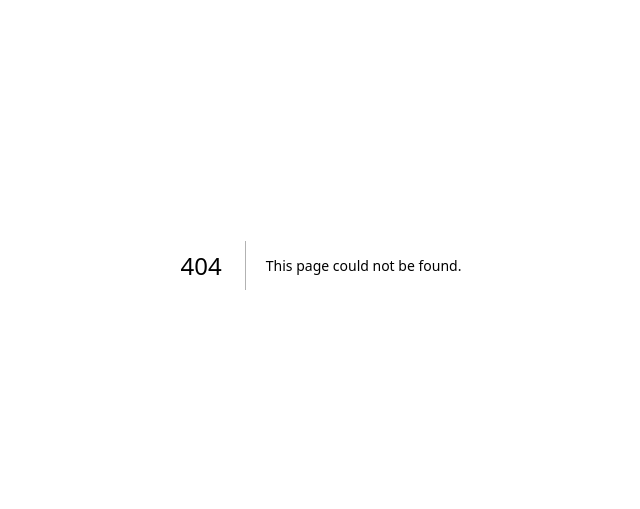
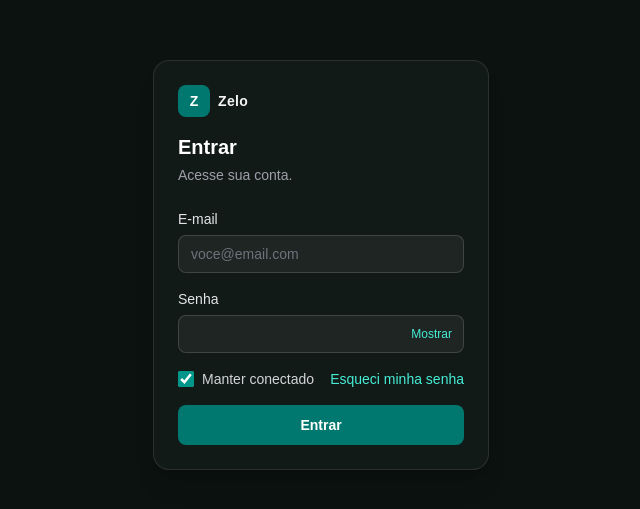
Before and after one commit to Gremis/zelo, a Next.js app: page /login in a window 1280 px wide. Before the commit this address had no page. Shown: the part 135-644 px from the top of the page, without its empty margins (319-959 px from the left). Built offline with nearby package versions, Linux system fonts and the light colour scheme.

Commit message:
feat: add shared login screen

```diff
--- /dev/null
+++ b/src/app/login/page.tsx
@@ -0,0 +1,172 @@
+"use client";
+
+import Link from "next/link";
+import { useId, useState } from "react";
+import type { FormEvent } from "react";
+import { AuthCard } from "@/components/auth-card";
+import { submitLogin } from "@/lib/auth/submit";
+
+const EMAIL_PATTERN = /^[^\s@]+@[^\s@]+\.[^\s@]+$/;
+
+const inputClasses =
+  "w-full rounded-lg border border-white/15 bg-white/5 px-3 py-2 text-sm text-zinc-50 transition-colors placeholder:text-zinc-500 focus-visible:ring-2 focus-visible:ring-teal-400 focus-visible:ring-offset-2 focus-visible:ring-offset-[#121a18] focus-visible:outline-none";
+
+const linkClasses =
+  "rounded text-sm font-medium text-teal-300 underline-offset-4 hover:underline focus-visible:ring-2 focus-visible:ring-teal-400 focus-visible:ring-offset-2 focus-visible:ring-offset-[#121a18] focus-visible:outline-none";
+
+export default function LoginPage() {
+  const emailId = useId();
+  const emailErrorId = useId();
+  const passwordId = useId();
+  const passwordErrorId = useId();
+  const keepSignedInId = useId();
+
+  const [email, setEmail] = useState("");
+  const [password, setPassword] = useState("");
+  const [keepSignedIn, setKeepSignedIn] = useState(true);
+  const [showPassword, setShowPassword] = useState(false);
+  const [emailError, setEmailError] = useState<string | null>(null);
+  const [passwordError, setPasswordError] = useState<string | null>(null);
+  const [isSubmitting, setIsSubmitting] = useState(false);
+
+  async function handleSubmit(event: FormEvent<HTMLFormElement>) {
+    event.preventDefault();
+
+    if (isSubmitting) {
+      return;
+    }
+
+    const trimmedEmail = email.trim();
+    const nextEmailError =
+      trimmedEmail === ""
+        ? "Informe seu e-mail."
+        : EMAIL_PATTERN.test(trimmedEmail)
+          ? null
+          : "Informe um e-mail válido.";
+    const nextPasswordError = password === "" ? "Informe sua senha." : null;
+
+    setEmailError(nextEmailError);
+    setPasswordError(nextPasswordError);
+
+    if (nextEmailError || nextPasswordError) {
+      return;
+    }
+
+    setIsSubmitting(true);
+
+    try {
+      await submitLogin({
+        email: trimmedEmail,
+        password,
+        keepSignedIn,
+      });
+    } finally {
+      setIsSubmitting(false);
+    }
+  }
+
+  return (
+    <AuthCard title="Entrar" description="Acesse sua conta.">
+      <form noValidate onSubmit={handleSubmit} className="flex flex-col gap-4">
+        <div className="flex flex-col gap-1.5">
+          <label
+            htmlFor={emailId}
+            className="text-sm font-medium text-zinc-200"
+          >
+            E-mail
+          </label>
+          <input
+            id={emailId}
+            name="email"
+            type="email"
+            autoComplete="username"
+            placeholder="voce@email.com"
+            value={email}
+            onChange={(event) => {
+              setEmail(event.target.value);
+              setEmailError(null);
+            }}
+            aria-invalid={emailError ? true : undefined}
+            aria-describedby={emailError ? emailErrorId : undefined}
+            className={inputClasses}
+          />
+          {emailError ? (
+            <p id={emailErrorId} role="alert" className="text-xs text-red-300">
+              {emailError}
+            </p>
+          ) : null}
+        </div>
+
+        <div className="flex flex-col gap-1.5">
+          <label
+            htmlFor={passwordId}
+            className="text-sm font-medium text-zinc-200"
+          >
+            Senha
+          </label>
+          <div className="relative">
+            <input
+              id={passwordId}
+              name="password"
+              type={showPassword ? "text" : "password"}
+              autoComplete="current-password"
+              value={password}
+              onChange={(event) => {
+                setPassword(event.target.value);
+                setPasswordError(null);
+              }}
+              aria-invalid={passwordError ? true : undefined}
+              aria-describedby={passwordError ? passwordErrorId : undefined}
+              className={`${inputClasses} pr-20`}
+            />
+            <button
+              type="button"
+              onClick={() => setShowPassword((visible) => !visible)}
+              aria-pressed={showPassword}
+              className="absolute inset-y-0 right-0 flex items-center rounded pr-3 text-xs font-medium text-teal-300 hover:text-teal-200 focus-visible:ring-2 focus-visible:ring-teal-400 focus-visible:outline-none"
+            >
+              {showPassword ? "Ocultar" : "Mostrar"}
+            </button>
+          </div>
+          {passwordError ? (
+            <p
+              id={passwordErrorId}
+              role="alert"
+              className="text-xs text-red-300"
+            >
+              {passwordError}
+            </p>
+          ) : null}
+        </div>
+
+        <div className="flex flex-wrap items-center justify-between gap-2">
+          <label
+            htmlFor={keepSignedInId}
+            className="flex items-center gap-2 text-sm text-zinc-300"
+          >
+            <input
+              id={keepSignedInId}
+              name="keepSignedIn"
+              type="checkbox"
+              checked={keepSignedIn}
+              onChange={(event) => setKeepSignedIn(event.target.checked)}
+              className="size-4 rounded border-white/25 bg-white/5 accent-teal-600 focus-visible:ring-2 focus-visible:ring-teal-400 focus-visible:outline-none"
+            />
+            Manter conectado
+          </label>
+          <Link href="/recuperar-senha" className={linkClasses}>
+            Esqueci minha senha
+          </Link>
+        </div>
+
+        <button
+          type="submit"
+          disabled={isSubmitting}
+          className="w-full rounded-lg bg-teal-700 px-4 py-2.5 text-sm font-semibold text-white transition-colors hover:bg-teal-600 focus-visible:ring-2 focus-visible:ring-teal-300 focus-visible:ring-offset-2 focus-visible:ring-offset-[#121a18] focus-visible:outline-none disabled:cursor-not-allowed disabled:opacity-60"
+        >
+          {isSubmitting ? "Entrando..." : "Entrar"}
+        </button>
+      </form>
+    </AuthCard>
+  );
+}
--- /dev/null
+++ b/src/components/auth-card.tsx
@@ -0,0 +1,34 @@
+import type { ReactNode } from "react";
+
+type AuthCardProps = {
+  title: string;
+  description: string;
+  children: ReactNode;
+};
+
+export function AuthCard({ title, description, children }: AuthCardProps) {
+  return (
+    <main className="flex flex-1 items-center justify-center bg-[#0b1210] px-4 py-10">
+      <div className="w-full max-w-[336px] rounded-2xl border border-white/10 bg-[#121a18] p-5 shadow-xl sm:p-6">
+        <header className="mb-6 flex flex-col gap-4">
+          <div className="flex items-center gap-2">
+            <span
+              aria-hidden="true"
+              className="flex size-8 items-center justify-center rounded-lg bg-teal-700 text-sm font-semibold text-white"
+            >
+              Z
+            </span>
+            <span className="text-sm font-semibold tracking-wide text-zinc-100">
+              Zelo
+            </span>
+          </div>
+          <div className="flex flex-col gap-1">
+            <h1 className="text-xl font-semibold text-white">{title}</h1>
+            <p className="text-sm leading-5 text-zinc-400">{description}</p>
+          </div>
+        </header>
+        {children}
+      </div>
+    </main>
+  );
+}
--- /dev/null
+++ b/src/lib/auth/submit.ts
@@ -0,0 +1,22 @@
+export type LoginPayload = {
+  email: string;
+  password: string;
+  keepSignedIn: boolean;
+};
+
+export type ConfirmationCodeResult =
+  { ok: true } | { ok: false; error: "invalid-code" | "expired-code" };
+
+export const submitLogin: (
+  payload: LoginPayload,
+) => Promise<void> = async () => {};
+
+export const submitPasswordRecovery: (
+  email: string,
+) => Promise<void> = async () => {};
+
+export const submitResendConfirmationCode: () => Promise<void> = async () => {};
+
+export const submitConfirmationCode: (
+  code: string,
+) => Promise<ConfirmationCodeResult> = async () => ({ ok: true });
```
Also changed, not shown: 1 other file (tests, documents, lock files or other folders).
